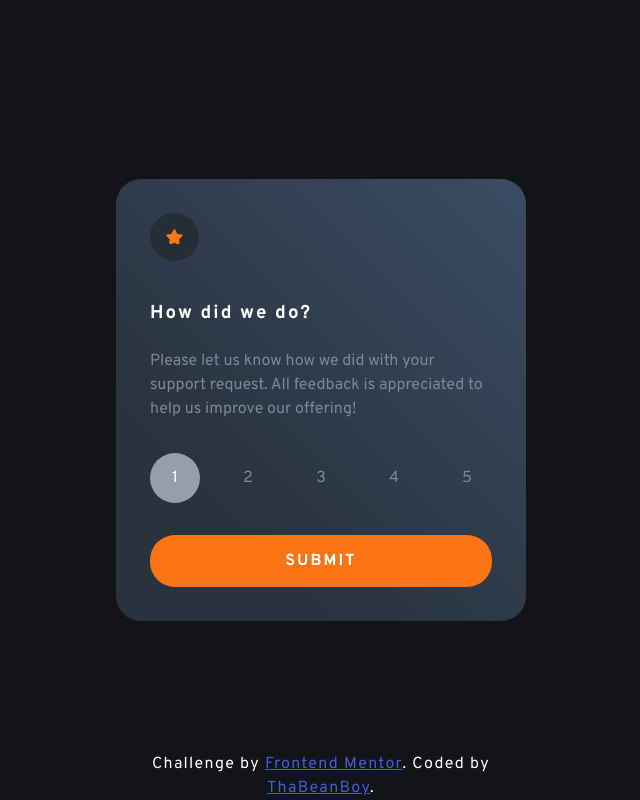
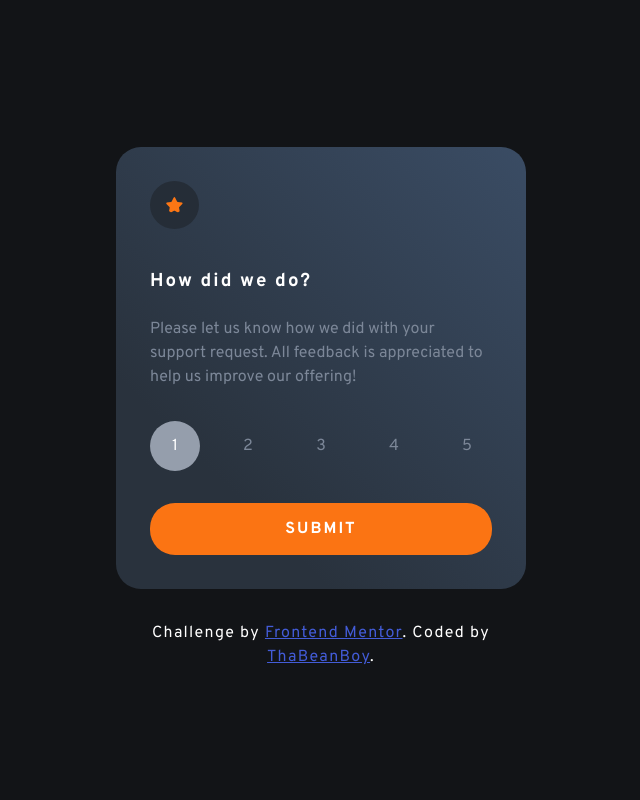
Before and after one commit to ThaBeanBoy/Front-End-Mentor-Interactive-Rating-Component, a plain HTML site: page index.html in a window 1280 px wide. Shown: the whole page, without its empty margins (319-959 px from the left). Drawn offline with Linux system fonts and the light colour scheme.

Commit message:
Added a margin to the boxes and adjusted the positioning of the attributed

```diff
--- a/styles.scss
+++ b/styles.scss
@@ -24,10 +24,10 @@ body {
 }
 
 .attribution {
-  position: absolute;
-  left: 50%;
-  bottom: 0;
-  transform: translateX(-50%);
+  // position: absolute;
+  // left: 50%;
+  // bottom: 0;
+  // transform: translateX(-50%);
 
   max-width: $max-width-of-box;
   text-align: center;
--- a/styles/_global.scss
+++ b/styles/_global.scss
@@ -19,6 +19,7 @@ $max-width-of-box: 410px;
   max-width: $max-width-of-box;
   padding: 34px;
   border-radius: 25px;
+  margin: 16px;
 
   background: $Dark-Blue;
 
```
Also changed, not shown: styles.css.
